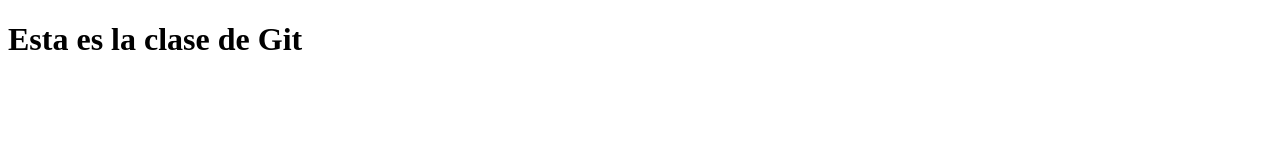
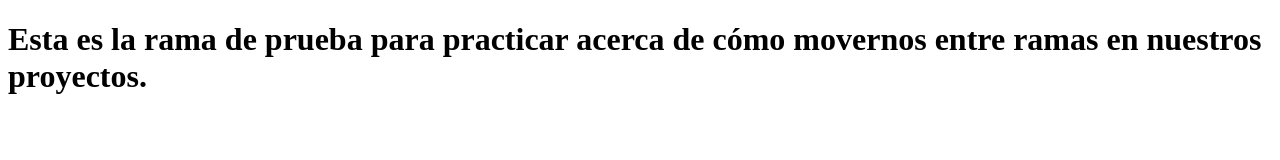
Before and after one commit to krocksa/Curso-de-HTML-y-CSS, a plain HTML site: page Clase 09. GIT/index.html in a window 1280 px wide. Drawn offline with Linux system fonts and the light colour scheme.

Commit message:
Moviéndome entre ramas en Github

```diff
--- a/Clase 09. GIT/index.html
+++ b/Clase 09. GIT/index.html
@@ -6,6 +6,8 @@
     <title>GIT</title>
   </head>
   <body>
-    <h1>Esta es la clase de Git</h1>
+    <h1>
+      Esta es la rama de prueba para practicar acerca de cómo movernos entre ramas en nuestros proyectos.
+    </h1>
   </body>
 </html>
```
